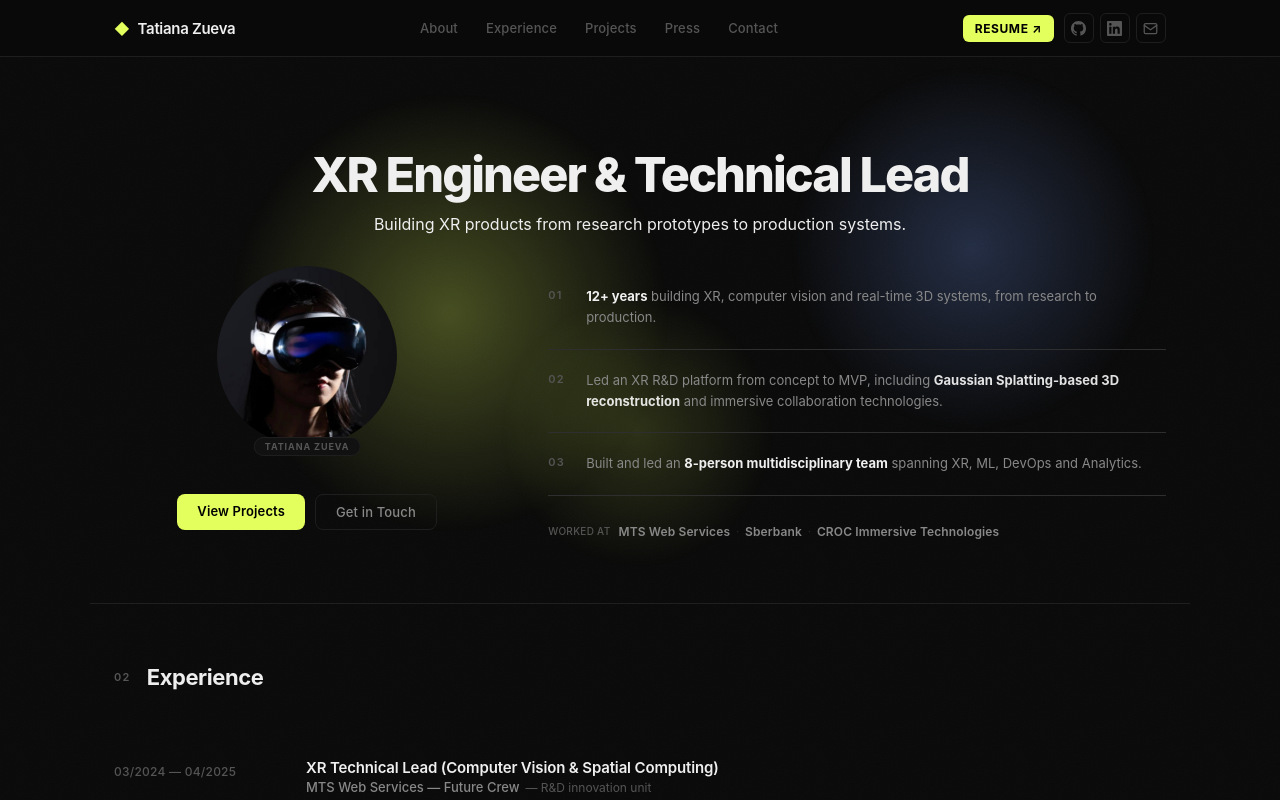
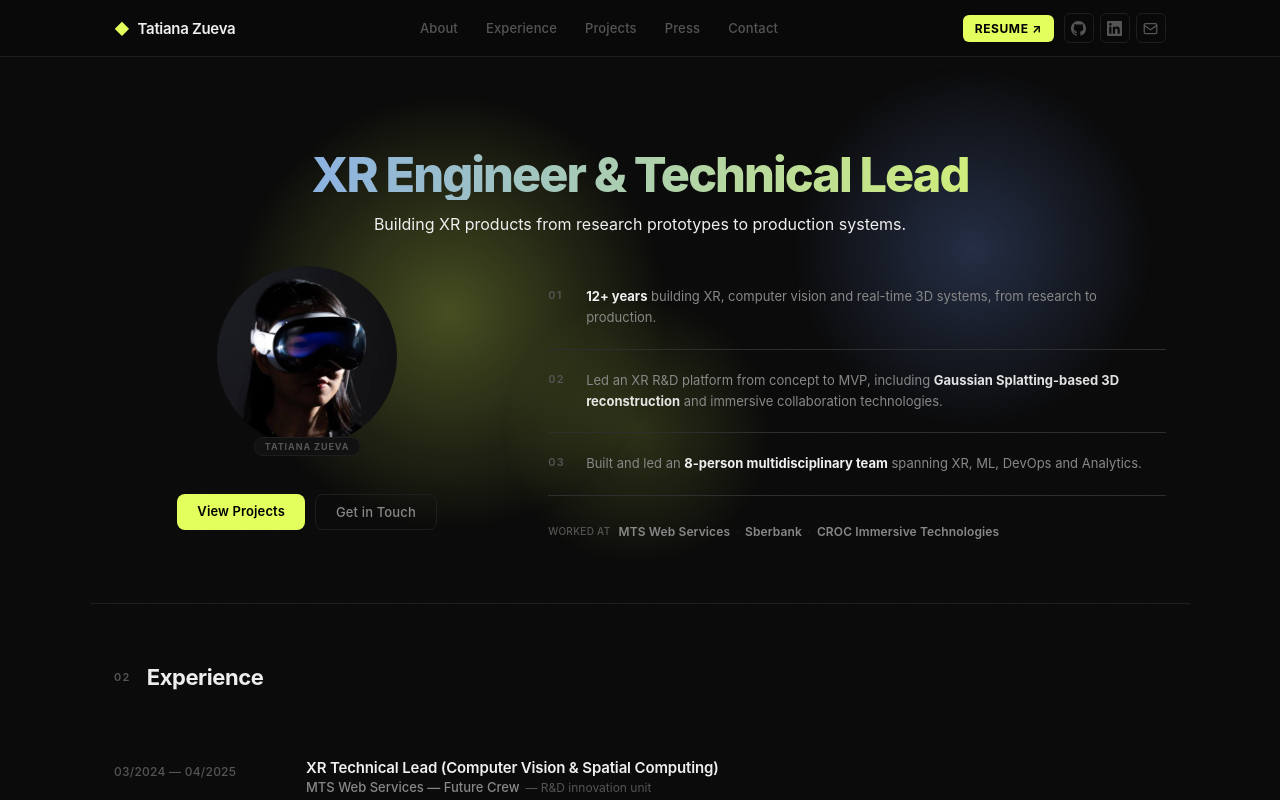
Before and after one commit to iantv/iantv.github.io, a Next.js app: page / in a window 1280 px wide. Shown: the top 800 px of the page. Built offline with nearby package versions, Linux system fonts and the light colour scheme.

Commit message:
Add gradient to headline

```diff
--- a/components/Hero.tsx
+++ b/components/Hero.tsx
@@ -60,7 +60,10 @@ export default function Hero() {
           fontWeight: 800,
           letterSpacing: "-0.04em",
           lineHeight: 1.05,
-          color: "var(--text)",
+          background: "linear-gradient(90deg, #78a0ff 0%, #e2ff5d 100%)",
+          WebkitBackgroundClip: "text",
+          backgroundClip: "text",
+          WebkitTextFillColor: "transparent",
           textAlign: "center",
           marginBottom: 12,
         }}
```
